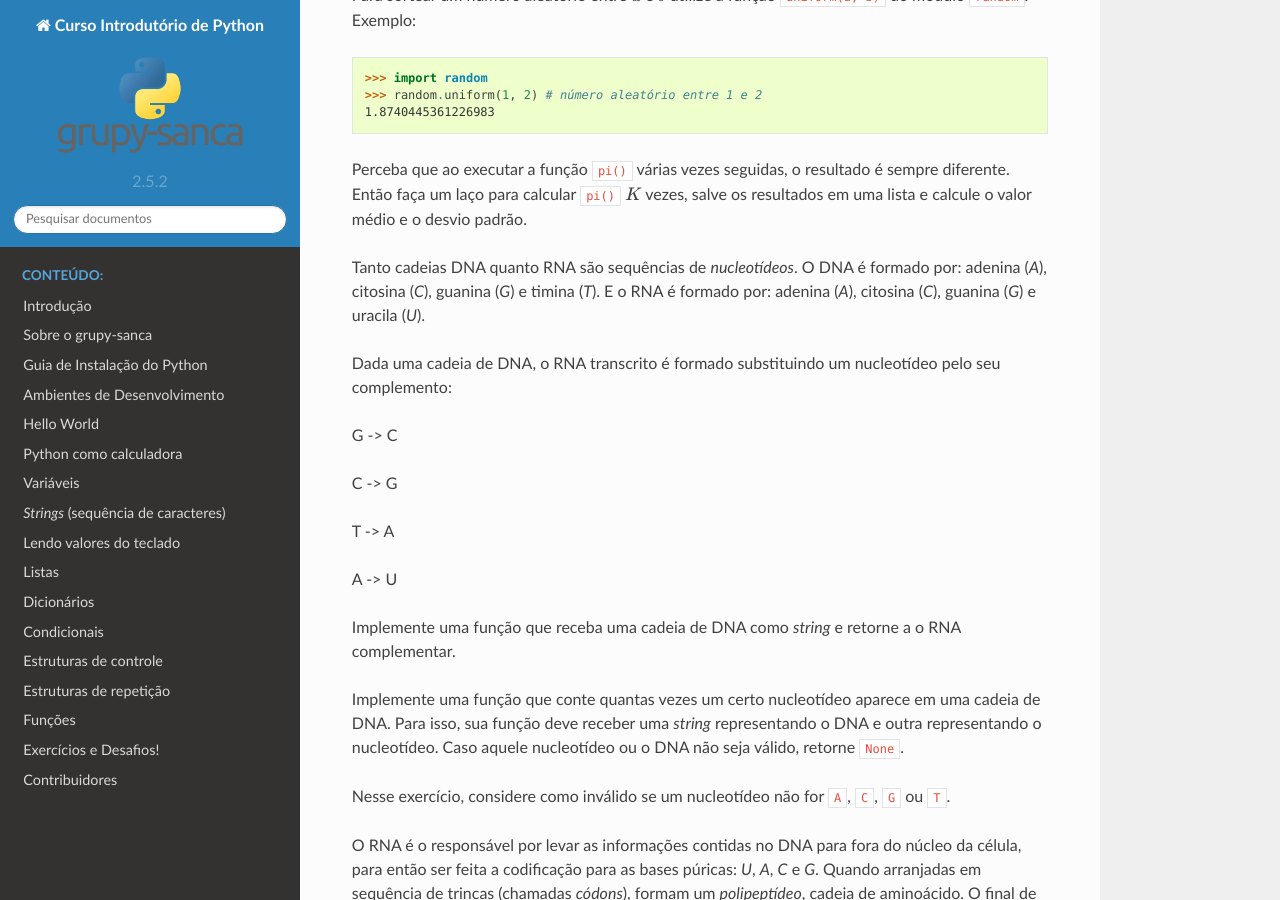
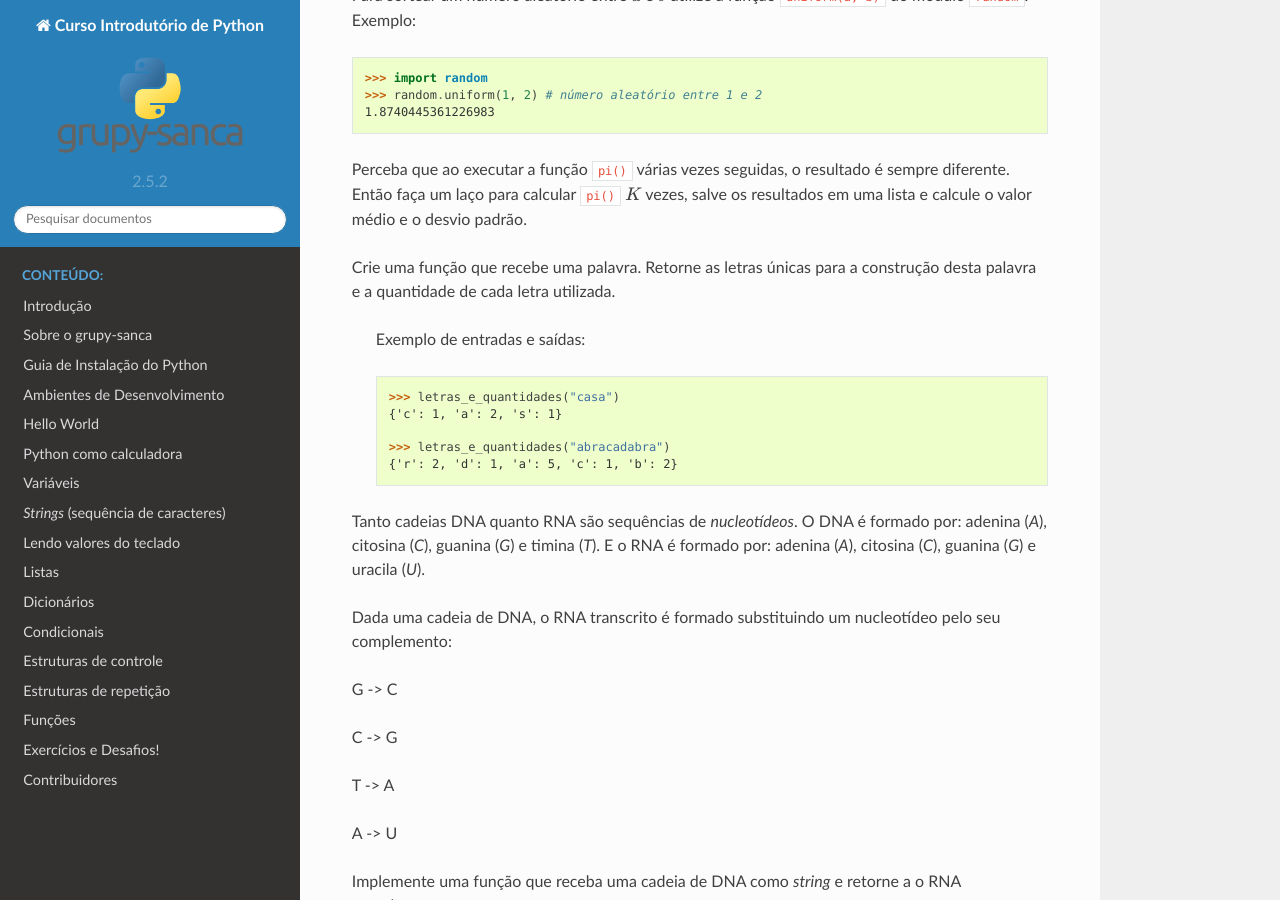
Before and after one commit to grupy-sanca/curso-python, a Sphinx documentation site: the page built from source/exercicios_funcoes.rst, in a window 1280 px wide and 900 px high, scrolled down 3090 px. Built offline with Sphinx 7.4.7 and the Read the Docs theme 2.0.0, drawn with Linux system fonts in a browser that asks for light colours.

Commit message:
Update exercicios_funcoes.rst (#113)
Inserção de um exercício: contagem de letras em uma palavra

```diff
--- a/source/exercicios_funcoes.rst
+++ b/source/exercicios_funcoes.rst
@@ -283,6 +283,39 @@
 
          print(pi())
 
+#. Crie uma função que recebe uma palavra. Retorne as letras únicas para a construção desta palavra e a quantidade de cada letra utilizada.
+
+      Exemplo de entradas e saídas:
+
+      .. code-block:: python3
+
+         >>> letras_e_quantidades("casa")
+         {'c': 1, 'a': 2, 's': 1}
+
+         >>> letras_e_quantidades("abracadabra")
+         {'r': 2, 'd': 1, 'a': 5, 'c': 1, 'b': 2}
+
+
+   .. only:: instructors
+
+      Exemplo de solução:
+
+      .. code-block:: python3
+
+         def count_letters(string):
+
+            unique_letters = set(string)
+            counter = 0
+            dict_letter = {}
+
+            for i in unique_letters:
+               for j in string:
+                  if i == j:
+                     counter += 1
+               dict_letter[i] = counter
+               counter = 0
+
+            return dict_letter
 
 #. Tanto cadeias DNA quanto RNA são sequências de *nucleotídeos*. O DNA é
    formado por: adenina (*A*), citosina (*C*), guanina (*G*) e timina (*T*). E
```
Also changed, not shown: source/exercicios_dicionario.rst (line endings or trailing spaces).
